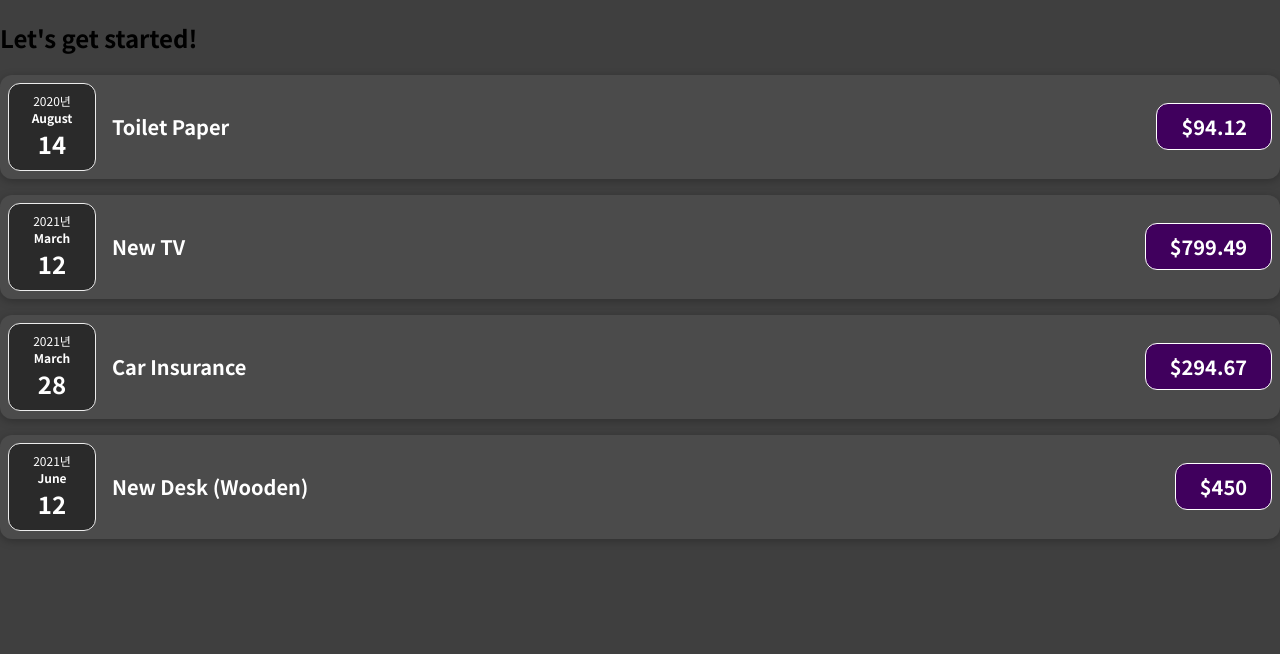
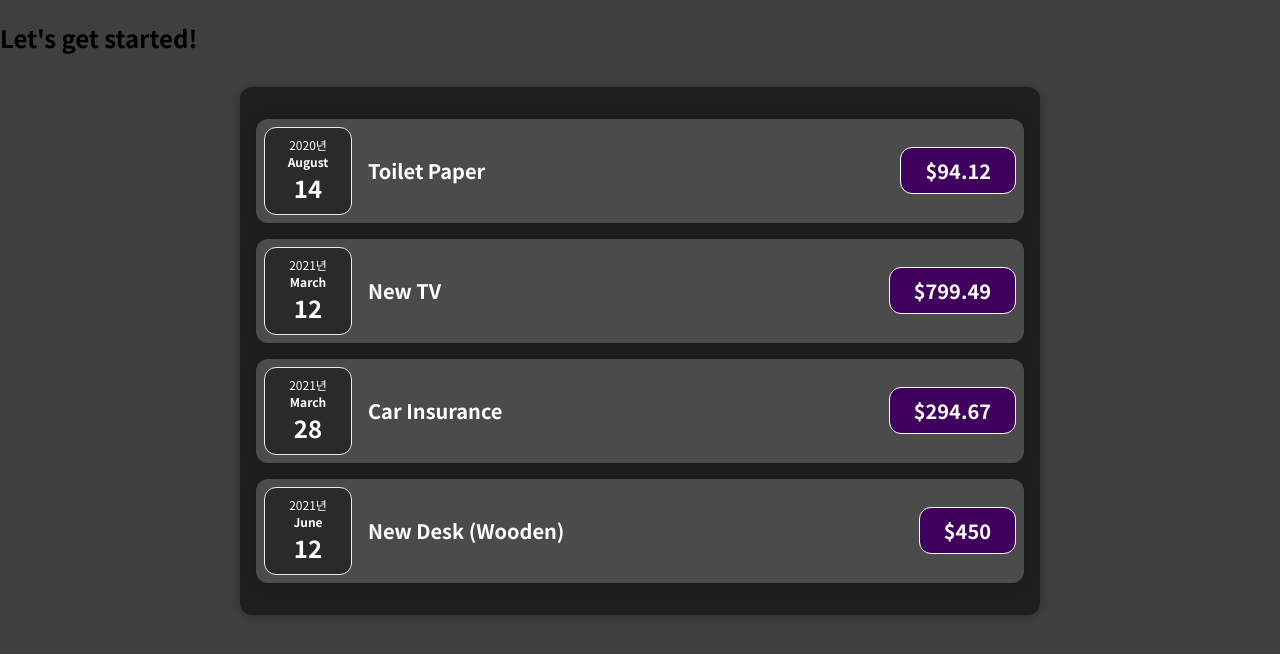
Before and after one commit to parkjooyoung0608/cost-tracker, a React (Create React App) app: page / in a window 1280 px wide. Shown: the top 654 px of the page. Built offline with nearby package versions, Linux system fonts and the light colour scheme.

Commit message:
Modify : - App.js에서 Expenses.js로 내용 분리 - Expenses.js에 css 추가 적용 - 전역 컨테이너 사용을 위해 Card.js와 Card.css로 분리 - 컴포넌트 최상단 <div>를 컨테이너 컴포넌트인  <Card>로 변경

```diff
--- a/src/App.js
+++ b/src/App.js
@@ -1,4 +1,5 @@
-import ExpenseItem from "./components/ExpenseItem";
+import React from "react";
+import Expenses from "./components/Expenses";
 
 function App() {
   const expenses = [
@@ -31,26 +32,7 @@
   return (
     <div>
       <h2>Let's get started!</h2>
-      <ExpenseItem
-        title={expenses[0].title}
-        amount={expenses[0].amount}
-        date={expenses[0].date}
-      />
-      <ExpenseItem
-        title={expenses[1].title}
-        amount={expenses[1].amount}
-        date={expenses[1].date}
-      />
-      <ExpenseItem
-        title={expenses[2].title}
-        amount={expenses[2].amount}
-        date={expenses[2].date}
-      />
-      <ExpenseItem
-        title={expenses[3].title}
-        amount={expenses[3].amount}
-        date={expenses[3].date}
-      />
+      <Expenses expenses={expenses} />
     </div>
   );
 }
--- /dev/null
+++ b/src/components/Card.css
@@ -0,0 +1,4 @@
+.card {
+  border-radius: 12px;
+  box-shadow: 0 1px 8px rgba(0, 0, 0, 0.25);
+}
--- /dev/null
+++ b/src/components/Card.js
@@ -0,0 +1,9 @@
+import React from "react";
+import "./Card.css";
+
+const Card = (props) => {
+  const classes = `card ` + props.className;
+  return <div className={classes}>{props.children}</div>;
+};
+
+export default Card;
--- a/src/components/ExpenseItem.css
+++ b/src/components/ExpenseItem.css
@@ -2,10 +2,8 @@
   display: flex;
   justify-content: space-between;
   align-items: center;
-  box-shadow: 0 2px 8px rgba(0, 0, 0, 0.25);
   padding: 0.5rem;
   margin: 1rem 0;
-  border-radius: 12px;
   background-color: #4b4b4b;
 }
 
--- a/src/components/ExpenseItem.js
+++ b/src/components/ExpenseItem.js
@@ -1,16 +1,17 @@
 import React from "react";
 import ExpenseDate from "./ExpenseDate";
+import Card from "./Card";
 import "./ExpenseItem.css";
 
 const ExpenseItem = ({ title, amount, date }) => {
   return (
-    <div className="expense-item">
+    <Card className="expense-item">
       <ExpenseDate date={date} />
       <div className="expense-item__description">
         <h2>{title}</h2>
         <div className="expense-item__price">${amount}</div>
       </div>
-    </div>
+    </Card>
   );
 };
 
--- /dev/null
+++ b/src/components/Expenses.css
@@ -0,0 +1,9 @@
+.expenses {
+  padding: 1rem;
+  background-color: rgb(31, 31, 31);
+  margin: 2rem auto;
+  width: 50rem;
+  max-width: 95%;
+  border-radius: 12px;
+  box-shadow: 0 1px 8px rgba(0, 0, 0, 0.25);
+}
--- /dev/null
+++ b/src/components/Expenses.js
@@ -0,0 +1,33 @@
+import React from "react";
+import ExpenseItem from "./ExpenseItem";
+import Card from "./Card";
+import "./Expenses.css";
+
+const Expenses = (props) => {
+  return (
+    <Card className="expenses">
+      <ExpenseItem
+        title={props.expenses[0].title}
+        amount={props.expenses[0].amount}
+        date={props.expenses[0].date}
+      />
+      <ExpenseItem
+        title={props.expenses[1].title}
+        amount={props.expenses[1].amount}
+        date={props.expenses[1].date}
+      />
+      <ExpenseItem
+        title={props.expenses[2].title}
+        amount={props.expenses[2].amount}
+        date={props.expenses[2].date}
+      />
+      <ExpenseItem
+        title={props.expenses[3].title}
+        amount={props.expenses[3].amount}
+        date={props.expenses[3].date}
+      />
+    </Card>
+  );
+};
+
+export default Expenses;
```
Also changed, not shown: 1 other file (tests, documents, lock files or other folders).
